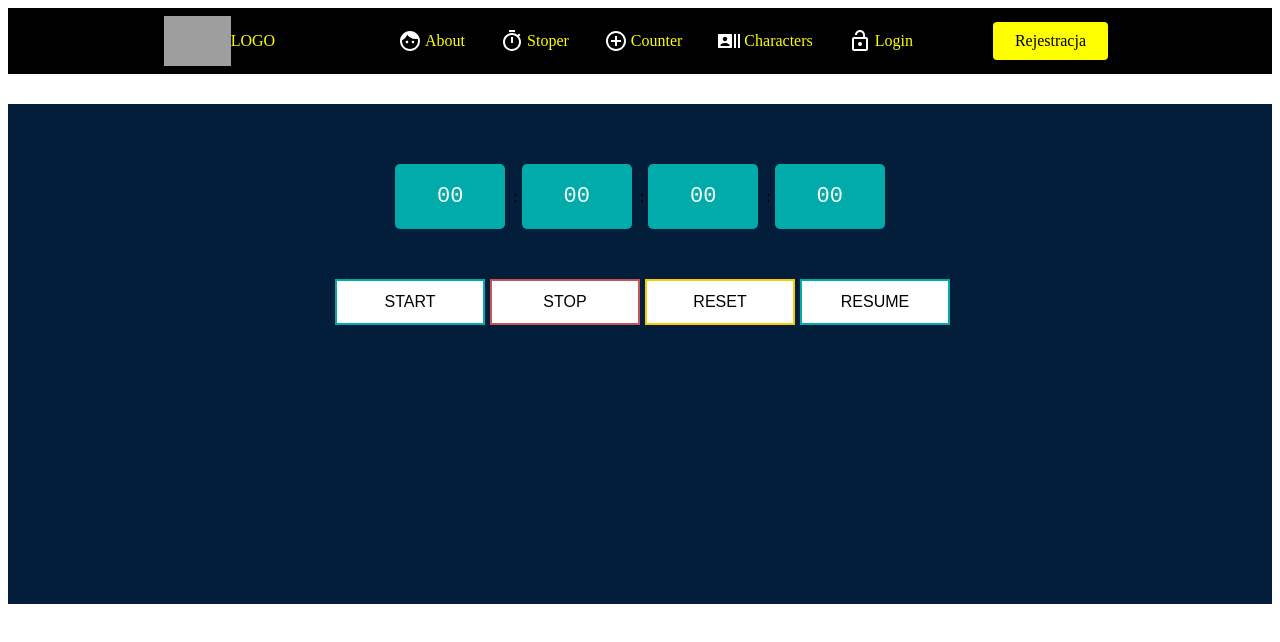
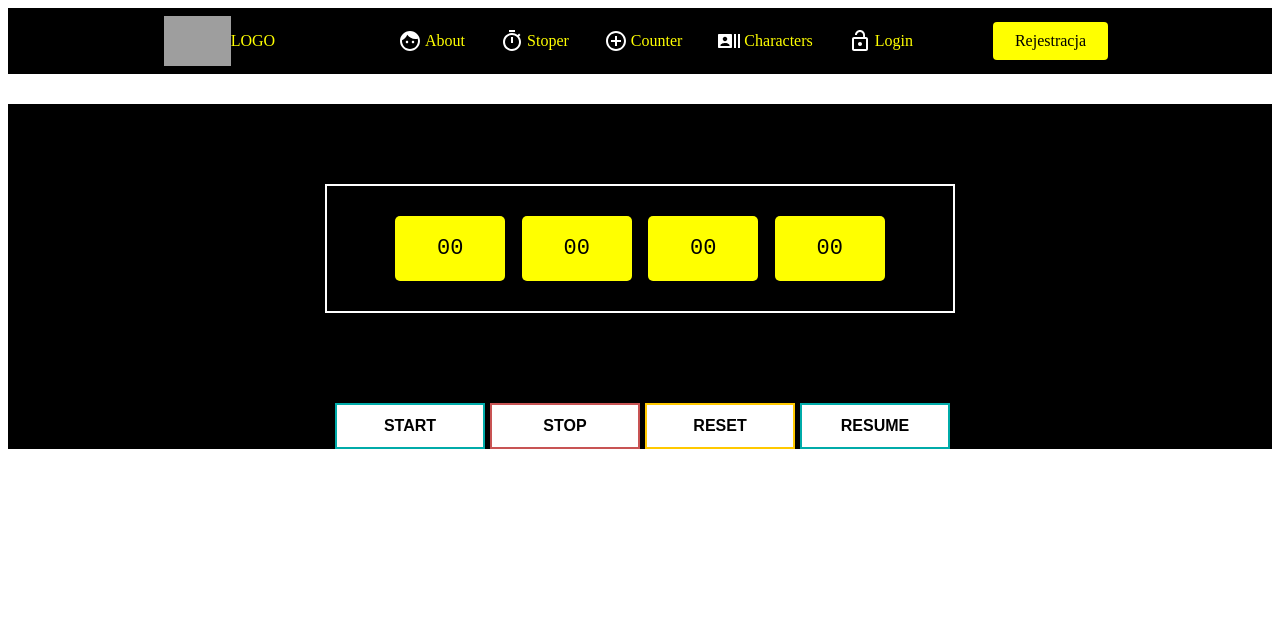
Before and after one commit to kwieco/homework, a React (Create React App) app in the folder react-app/new_app/firstproject/: page /stoper in a window 1280 px wide. Shown: the top 642 px of the page. Built offline with nearby package versions, Linux system fonts and the light colour scheme; grey boxes are pictures that could not be loaded.

Commit message:
counter color

```diff
--- a/react-app/new_app/firstproject/src/components/Login/LoginForm.js
+++ b/react-app/new_app/firstproject/src/components/Login/LoginForm.js
@@ -1,5 +1,6 @@
 import React, { useState } from 'react'
 import {Form,} from '../Login/Login.styled'
+import LockIcon from '@material-ui/icons/Lock';
 
 
 
@@ -18,7 +19,7 @@ function LoginForm( { Login, error }) {
     return (
        <Form onSubmit={submitHandler}>
            <div className='formular'>
-               <h2>Login</h2>
+               <h2> <LockIcon style={{paddingLeft: 3}}/> LOGIN</h2>
                {(error != "") ? (<div className='error'>{error}</div>) : ""}
 
                 <div className='formular-box'>
--- a/react-app/new_app/firstproject/src/components/stopwatch/stopWatch.style.js
+++ b/react-app/new_app/firstproject/src/components/stopwatch/stopWatch.style.js
@@ -1,7 +1,7 @@
 import styled from 'styled-components';
 
 export const Body = styled.body`
-    background: #021e3a;
+    background: #000;
     margin: 0px;
 
 `
@@ -9,27 +9,30 @@ export const MainSections = styled.div`
     background: transparent;
     max-width: 750px;
     width: 90%;
-    height: 500px;
+    height: 500x;
     margin: 30px auto;
 `
 
 export const ClockHolder = styled.div`
     width: 100%;
     margin: 30px auto;
+    padding-top: 20px;
     position: relative;
 `
 export const Stopwatch = styled.div `
-    padding: 60px 0px 0px 0px;
+    margin: 60px;
+    padding: 30px;
     text-align: center;
+    border: 2px solid #FFF;
 `
 
 export const Stopwatch2 = styled.div `
-    padding: 20px 0px;
+    padding: 0px 0px;
     text-align: center;
 `
 export const TimerBox = styled.span `
-        background: #00aba9;
-        color: white;
+        background: #FFFF00;
+        color: black;
         display: inline-block;
         font-family: monospace;
         font-size: 22px;
@@ -45,6 +48,7 @@ export const StopwatchBtnYel = styled.button`
     margin-left: 5px;
     padding: 12px 20px;
     font-size: 16px;
+    font-weight: 700;
     text-transform: uppercase;
     width: 150px;
     transition: background 1s;
@@ -64,6 +68,7 @@ export const StopwatchBtnYel = styled.button`
     margin-left: 5px;
     padding: 12px 20px;
     font-size: 16px;
+    font-weight: 700;
     text-transform: uppercase;
     width: 150px;
     transition: background 1s;
@@ -83,6 +88,7 @@ export const StopwatchBtnYel = styled.button`
     margin-left: 5px;
     padding: 12px 20px;
     font-size: 16px;
+    font-weight: 700;
     text-transform: uppercase;
     width: 150px;
     transition: background 1s;
```
